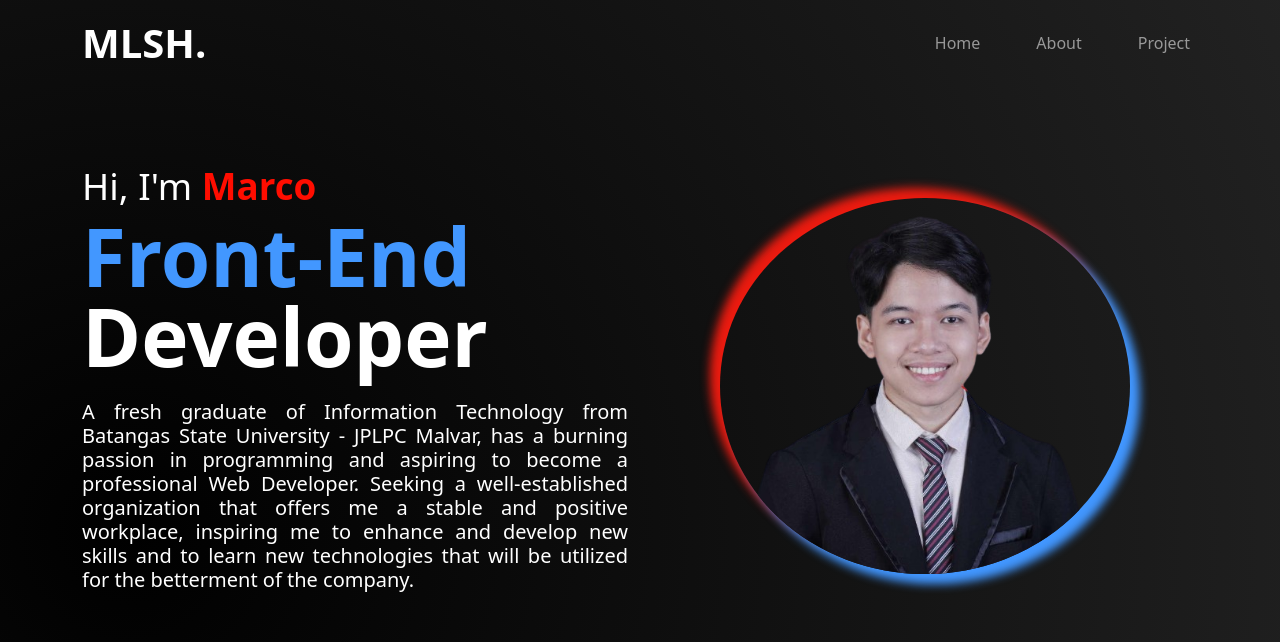
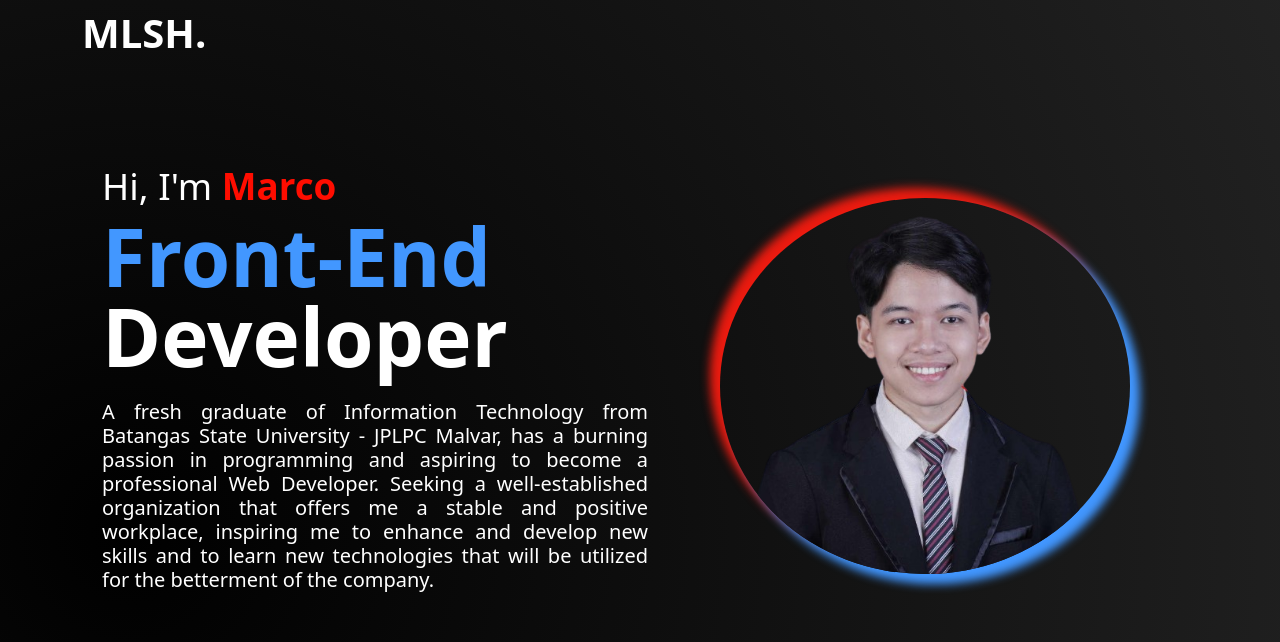
Before and after one commit to Moonimits/react-portfolio, a React (Vite) app: page / in a window 1280 px wide. Shown: the top 642 px of the page. Built offline with nearby package versions, Linux system fonts and the light colour scheme.

Commit message:
AnimateCommit

```diff
--- a/package.json
+++ b/package.json
@@ -16,6 +16,7 @@
     "@fortawesome/free-solid-svg-icons": "^6.6.0",
     "@fortawesome/react-fontawesome": "^0.2.2",
     "bootstrap": "^5.3.3",
+    "framer-motion": "^11.3.28",
     "react": "^18.3.1",
     "react-dom": "^18.3.1"
   },
--- a/src/App.css
+++ b/src/App.css
@@ -2,6 +2,7 @@
     --main-color:rgb(66, 151, 255);
     --second-main:rgba(66, 161, 255, 0.097);
     --second-color:rgb(255, 13, 0);
+    --i: 1
 }
 
 /* EXTRAS *//* EXTRAS *//* EXTRAS *//* EXTRAS *//* EXTRAS */
@@ -33,6 +34,20 @@ section {
 .scale > *:hover {
   transform: scale(1.2);
   box-shadow: 0px 0px 10px white;
+}
+.fade-bottom{
+  opacity: 0;
+  transform: translate(10px);
+  animation: FadeBottom .5s calc(var(--i) * 0.1s) forwards;
+}
+.fade-left{
+  opacity: 0;
+  transform: translate(-20px);
+  animation: FadeLeft 1s calc(var(--i) * 0.1s) forwards;
+}
+.fade-in{
+  opacity: 0;
+  animation: FadeIn 1s calc(var(--i) * 0.1s) forwards;
 }
 /* EXTRAS *//* EXTRAS *//* EXTRAS *//* EXTRAS *//* EXTRAS */
 
@@ -171,3 +186,32 @@ body{
       -10px -10px 10px rgb(235, 27, 16);
   }
 }
+
+@keyframes FadeBottom{
+  from{
+    opacity: 0;
+    transform: translateY(0);
+  }
+  to{
+    opacity: 1;
+    transform: translateY(-10px);
+  }
+}
+@keyframes FadeLeft{
+  from{
+    opacity: 0;
+    transform: translateX(0);
+  }
+  to{
+    opacity: 1;
+    transform: translateX(20px);
+  }
+}
+@keyframes FadeIn{
+  from{
+    opacity: 0;
+  }
+  to{
+    opacity: 1;
+  }
+}
--- a/src/components/About.jsx
+++ b/src/components/About.jsx
@@ -4,6 +4,7 @@ import {
   faLocationDot,
   faEnvelope,
 } from "@fortawesome/free-solid-svg-icons";
+import { AnimateIn } from "./AnimateIn";
 
 export default function About() {
   return (
@@ -13,6 +14,7 @@ export default function About() {
           <span className="main-color">About</span> Me
         </h2>
         <div className="col-12 col-lg-4">
+          <AnimateIn>
             <div className="border-main-color bg-dark p-4">
               <h3 className="mb-3 main-color">Personal Information</h3>
               <div className="textblock px-3">
@@ -37,8 +39,10 @@ export default function About() {
                 </p>
               </div>
             </div>
+          </AnimateIn>
         </div>
         <div className="col-12 col-lg-6 pt-4 pt-lg-0">
+          <AnimateIn>
             <div className="border-main-color bg-dark p-4">
               <h3 className="main-color ">Programming Background</h3>
               <p className="text-justify">
@@ -46,10 +50,10 @@ export default function About() {
                 incharge of developing the Frontend and the Backend of our
                 website. Throughout the frontend development process, I studied
                 the basics of HTML and CSS. After the basics of CSS I studied
-              Bootstrap since it was the tool for creating a responsive website.
-              For the Backend Development, I studied and used PHP and used
-              Phpmyadmin for the database. Over the course of my Academic Year I
-              also learned other programming languages.
+                Bootstrap since it was the tool for creating a responsive
+                website. For the Backend Development, I studied and used PHP and
+                used Phpmyadmin for the database. Over the course of my Academic
+                Year I also learned other programming languages.
               </p>
               <div className="row gy-3">
                 <div className="col-12">
@@ -57,8 +61,12 @@ export default function About() {
                   <div className="scale">
                     <span className="badge text-bg-danger m-1">HTML</span>
                     <span className="badge text-bg-primary m-1">CSS</span>
-                  <span className="badge text-bg-warning m-1">Javascript</span>
-                  <span className="badge text-bg-bootstrap m-1">Bootstrap</span>
+                    <span className="badge text-bg-warning m-1">
+                      Javascript
+                    </span>
+                    <span className="badge text-bg-bootstrap m-1">
+                      Bootstrap
+                    </span>
                     <span className="badge text-bg-reactJS m-1">ReactJS</span>
                     <span className="badge text-bg-bootstrap m-1">PHP</span>
                     <span className="badge text-bg-light m-1">
@@ -78,6 +86,7 @@ export default function About() {
                 </div>
               </div>
             </div>
+          </AnimateIn>
         </div>
       </div>
     </div>
--- /dev/null
+++ b/src/components/AnimateIn.jsx
@@ -0,0 +1,26 @@
+import { motion } from "framer-motion";
+
+export function AnimateIn({ children }) {
+  return (
+    <motion.div
+      initial={{ opacity: 0, y: 100 }}
+      whileInView={{ opacity: 1, y: 0 }}
+      transition={{ duration: .5 }}
+      viewport={{once: true}}
+    >
+      {children}
+    </motion.div>
+  );
+}
+export function ScaleIn({ children }) {
+  return (
+    <motion.div
+      initial={{ opacity: 0, scale: 0 }}
+      whileInView={{ opacity: 1, scale: 1 }}
+      transition={{ duration: .5 }}
+      viewport={{once: true}}
+    >
+      {children}
+    </motion.div>
+  );
+}
--- a/src/components/Hero.jsx
+++ b/src/components/Hero.jsx
@@ -4,17 +4,17 @@ function Hero() {
   return (
     <div className="container">
       <div className="row">
-        <div className="col-12 col-lg-6 text-center py-lg-5">
-          <img src={profile} alt="" className="img-fluid hero-image w-75" />
+        <div className="col-12 col-lg-6 text-center py-lg-5 fade-in" style={{"--i": 9}}>
+          <img src={profile} alt="" className="img-fluid hero-image w-75"/>
         </div>
         <div className="col-12 col-lg-6 order-lg-first d-flex flex-column justify-content-center pt-5 pt-lg-0">
-          <h3 className="hero-subtitle">
+          <h3 className="hero-subtitle fade-left" style={{"--i": 6}}>
             Hi, I'm <span>Marco</span>
           </h3>
-          <h1 className="hero-title">
+          <h1 className="hero-title fade-left" style={{"--i": 7}}>
             <span>Front-End</span> Developer
           </h1>
-          <p className="hero-p lead mt-3">
+          <p className="hero-p lead mt-3 fade-left" style={{"--i": 8}}>
             A fresh graduate of Information Technology from Batangas State
             University - JPLPC Malvar, has a burning passion in programming and
             aspiring to become a professional Web Developer. Seeking a
--- a/src/components/Navbar.jsx
+++ b/src/components/Navbar.jsx
@@ -4,7 +4,7 @@ function Navbar() {
   return (
     <nav className="navbar navbar-expand-lg" data-bs-theme="dark">
       <div className="container">
-        <a className="navbar-brand fw-bolder fs-1" href="#">
+        <a className="navbar-brand fw-bolder fs-1 fade-bottom" href="#" style={{"--i": 1}}>
           MLSH.
         </a>
         <button
@@ -21,17 +21,17 @@ function Navbar() {
         <div className="collapse navbar-collapse justify-content-end" id="navbar">
           <ul className="navbar-nav mb-2 mb-lg-0">
             <li className="nav-item">
-              <a className="nav-link" aria-current="page" href="#">
+              <a className="nav-link fade-bottom" aria-current="page" href="#" style={{"--i": 2}}>
                 Home
               </a>
             </li>
             <li className="nav-item">
-              <a className="nav-link" href="#About">
+              <a className="nav-link fade-bottom" href="#About" style={{"--i": 3}}>
                 About
               </a>
             </li>
             <li className="nav-item">
-              <a className="nav-link" href="#Project">
+              <a className="nav-link fade-bottom" href="#Project" style={{"--i": 4}}>
                 Project
               </a>
             </li>
--- a/src/components/Project.jsx
+++ b/src/components/Project.jsx
@@ -10,6 +10,7 @@ import {
   BSBadge,
   PhpBadge,
 } from "./Badges";
+import { ScaleIn } from "./AnimateIn";
 
 const content = [
   {
@@ -50,7 +51,7 @@ const content = [
     p: `This portfolio is made from ReactJS, using its various concepts that I am progressively learning
         such as rendering lists, props and components. Also learning various CSS concepts such as perspective, transforms
         transitions and animations.`,
-    badges: [<ReactBadge />, <BSBadge />,<CssBadge />],
+    badges: [<ReactBadge />, <BSBadge />, <CssBadge />],
   },
 ];
 
@@ -62,7 +63,9 @@ function Project() {
         <div className="row justify-content-center gy-4">
           {content.map((item, index) => (
             <div key={index} className="col-12 col-lg-5">
-              <Card {...item} />
+              <ScaleIn>
+                <Card {...item} />
+              </ScaleIn>
             </div>
           ))}
         </div>
```
Also changed, not shown: 1 other file (tests, documents, lock files or other folders). Lines whose indentation alone changed are shown as unchanged.
